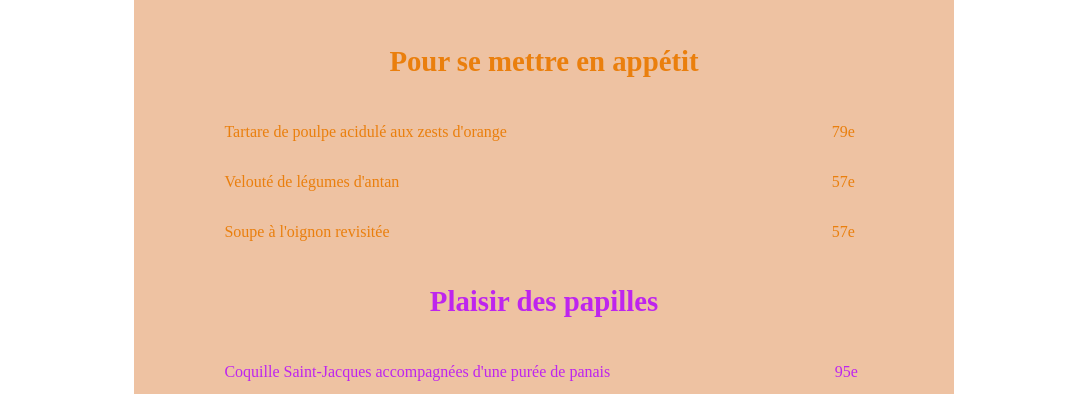
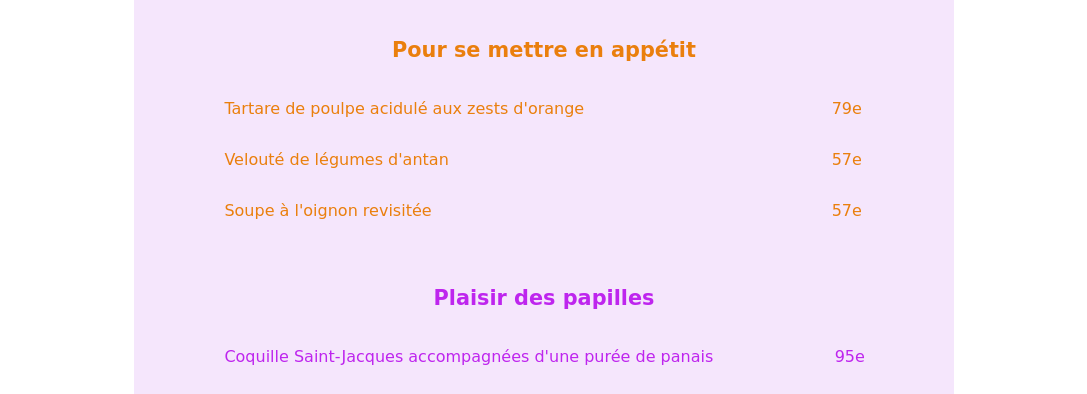
Before and after one commit to fanjatiana/fp-ohmyfood, a plain HTML site: page Le_chic.html in a window 1280 px wide. Shown: the part 378-772 px from the top of the page, without its empty margins (96-1183 px from the left). Drawn offline with Linux system fonts and the light colour scheme; a web font is replaced by a local one.

Commit message:
modif police+background color

```diff
--- a/Le_chic.html
+++ b/Le_chic.html
@@ -5,6 +5,7 @@
 		<link rel="stylesheet" href="style_chic.css">
 		<link rel="stylesheet" href="https://use.fontawesome.com/releases/v5.5.0/css/all.css" integrity="sha384-B4dIYHKNBt8Bc12p+WXckhzcICo0wtJAoU8YZTY5qE0Id1GSseTk6S+L3BlXeVIU" crossorigin="anonymous" />
 		<link rel="stylesheet" media="screen" href="https://fontlibrary.org/face/grundschrift" type="text/css"/>
+		<link href = "https://fonts.googleapis.com/css?family= Baloo + 2 & display = swap" rel = "feuille de style">
 		<title>Menu Le chic à la française</title>
 	</head>
 	<body>
--- a/style_chic.css
+++ b/style_chic.css
@@ -32,7 +32,8 @@ body
 	margin: 100px auto;
 	display: flex;
 	flex-direction: column;
-	background-color: #EEC2A2  ;
+	background-color: #F5E6FC  ;
+	font-family: 'Baloo 2', cursive;
 }
 #Menu header
 {
@@ -53,7 +54,7 @@ body
 #Menu h3
 {
 	text-align: center;
-	font-size: 1.8em;
+	font-size: 1.3em;
 }
 .entree
 {
@@ -77,6 +78,7 @@ body
 {
 	display: flex;
 	flex-direction: row;
+	margin-bottom: 30px;
 }
 
 .entree .prix
@@ -120,6 +122,7 @@ body
 {
 	display: flex;
 	flex-direction: row;
+	margin-bottom: 30px;
 }
 
 .plat .prix
```
